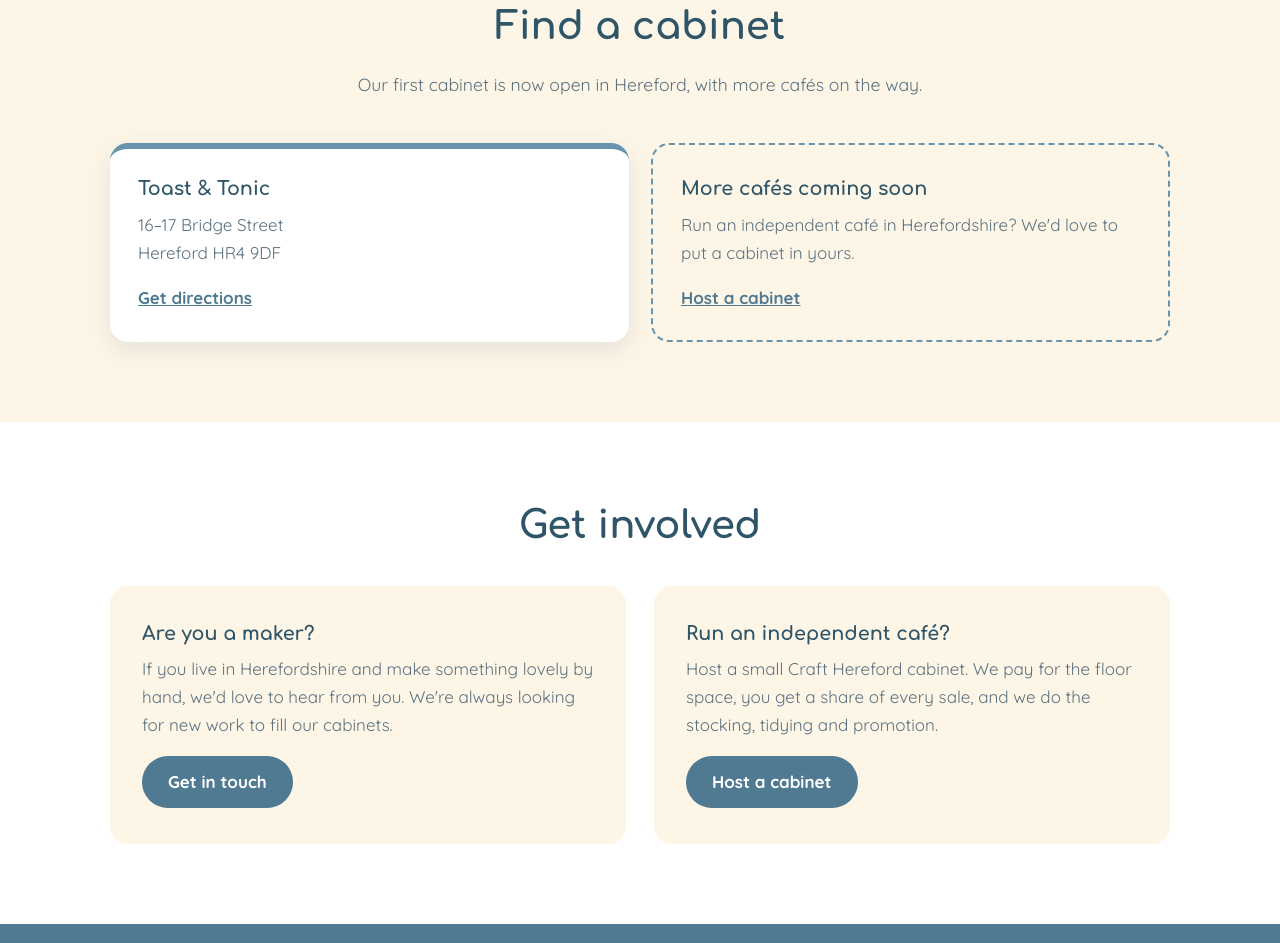
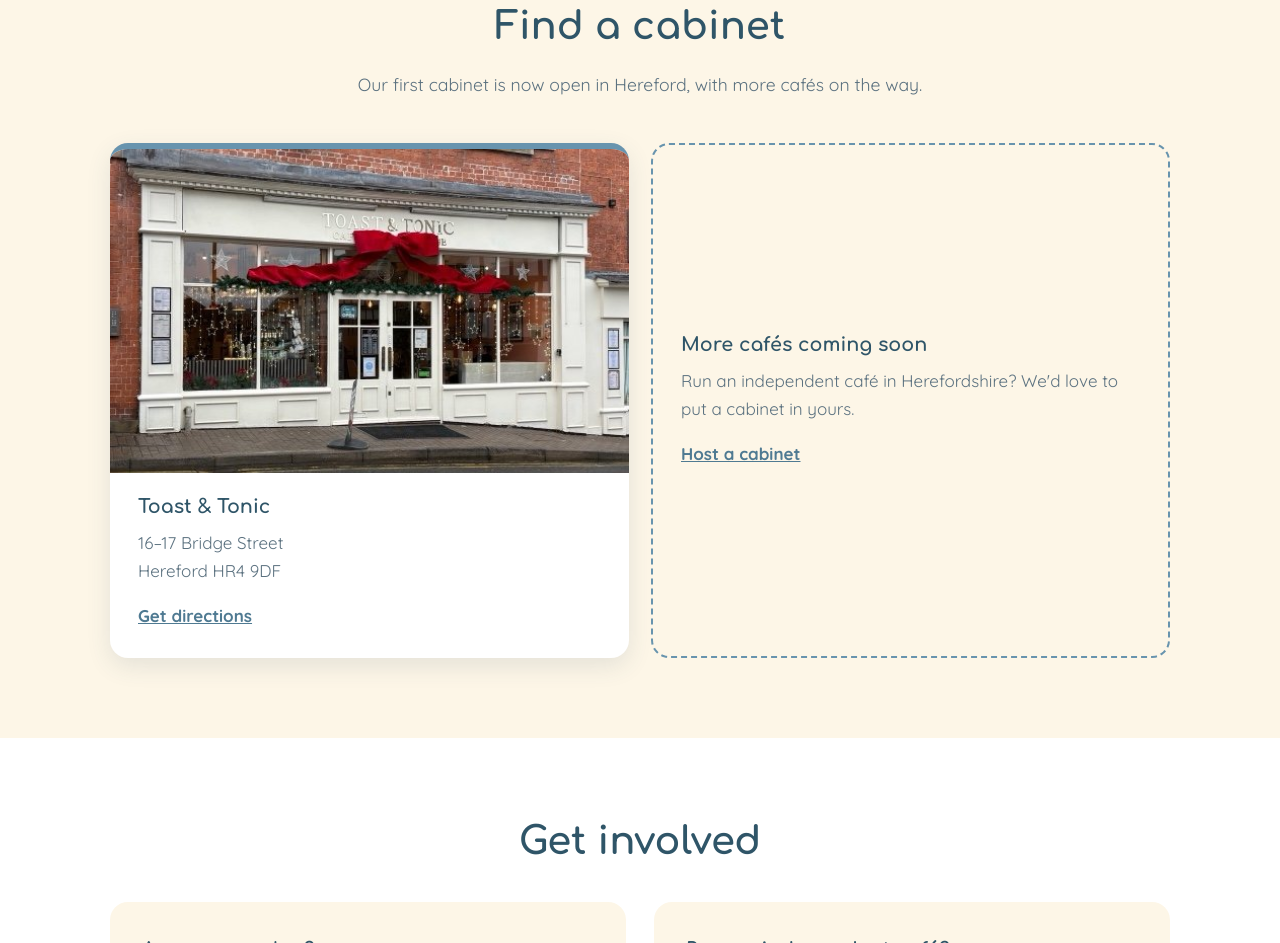
Before and after one commit to adamsdp/craft-hereford, a plain HTML site: page index.html in a window 1280 px wide. Shown: the part 2265-3208 px from the top of the page. Drawn offline with Linux system fonts and the light colour scheme.

Commit message:
Add a shopfront photo to the Toast & Tonic card
The photo's location and camera data were removed before adding it.
The "More cafés" card now centres its text vertically beside the taller
photo card, and the location template shows how to add a photo.

Co-Authored-By: Claude Opus 5.5 <noreply@anthropic.com>
Claude-Session: https://claude.ai/code/session_01VGGDb5xm86zeDovywr4PST

```diff
--- a/index.html
+++ b/index.html
@@ -139,8 +139,10 @@
           CABINET LOCATIONS.
           To add a café, copy a <li class="location"> block and put it before the "More cafés" card.
           In the directions link, use + for spaces and %26 for "&".
+          Photos go in assets/locations/ and should be landscape; they are cropped slightly to 16:10.
 
           <li class="location">
+            <img class="location-photo" src="assets/locations/cafe-name.jpg" alt="The Café name shopfront" width="512" height="384" loading="lazy">   (optional: delete this line if there's no photo)
             <h3>Café name</h3>
             <p>Street<br>Town Postcode</p>
             <a href="https://www.google.com/maps/search/?api=1&amp;query=Café+name+Street+Town+Postcode" target="_blank" rel="noopener">Get directions</a>
@@ -148,6 +150,7 @@
         -->
         <ul class="locations">
           <li class="location">
+            <img class="location-photo" src="assets/locations/toast-and-tonic.jpg" alt="The Toast &amp; Tonic shopfront on Bridge Street, Hereford" width="512" height="384" loading="lazy">
             <h3>Toast &amp; Tonic</h3>
             <p>16–17 Bridge Street<br>Hereford HR4 9DF</p>
             <a href="https://www.google.com/maps/search/?api=1&amp;query=Toast+%26+Tonic+16-17+Bridge+St+Hereford+HR4+9DF" target="_blank" rel="noopener">Get directions</a>
--- a/styles.css
+++ b/styles.css
@@ -110,10 +110,11 @@ p { margin: 0 0 1em; }
 
 /* Locations */
 .locations { list-style: none; margin: 0; padding: 0; display: grid; grid-template-columns: repeat(auto-fit, minmax(260px, 1fr)); gap: 22px; }
-.location { background: var(--white); border-radius: var(--radius); padding: 28px; box-shadow: var(--shadow); border-top: 6px solid var(--blue); }
+.location { background: var(--white); border-radius: var(--radius); padding: 28px; box-shadow: var(--shadow); border-top: 6px solid var(--blue); overflow: hidden; }
+.location-photo { display: block; width: calc(100% + 56px); max-width: none; margin: -28px -28px 22px; aspect-ratio: 16 / 10; object-fit: cover; }
 .location p { color: var(--muted); }
 .location a { font-weight: 700; }
-.location-more { background: transparent; box-shadow: none; border: 2px dashed var(--blue); padding-top: 32px; /* lines its heading up with the solid cards */ }
+.location-more { background: transparent; box-shadow: none; border: 2px dashed var(--blue); display: flex; flex-direction: column; justify-content: center; }
 
 /* Cards */
 .cards { display: grid; grid-template-columns: repeat(2, 1fr); gap: 28px; margin-top: 36px; }
```
Also changed, not shown: assets/locations/toast-and-tonic.jpg (added).
